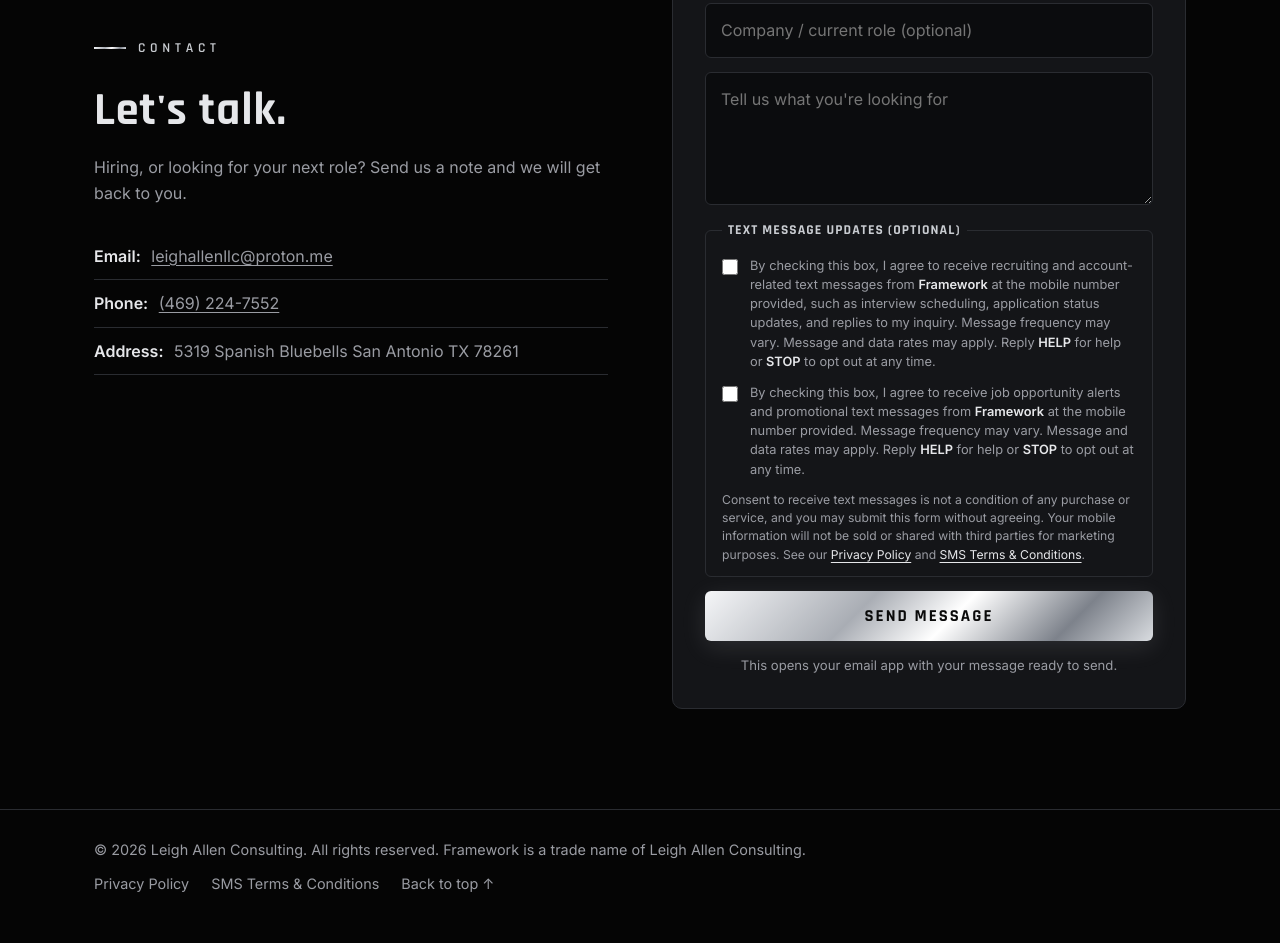
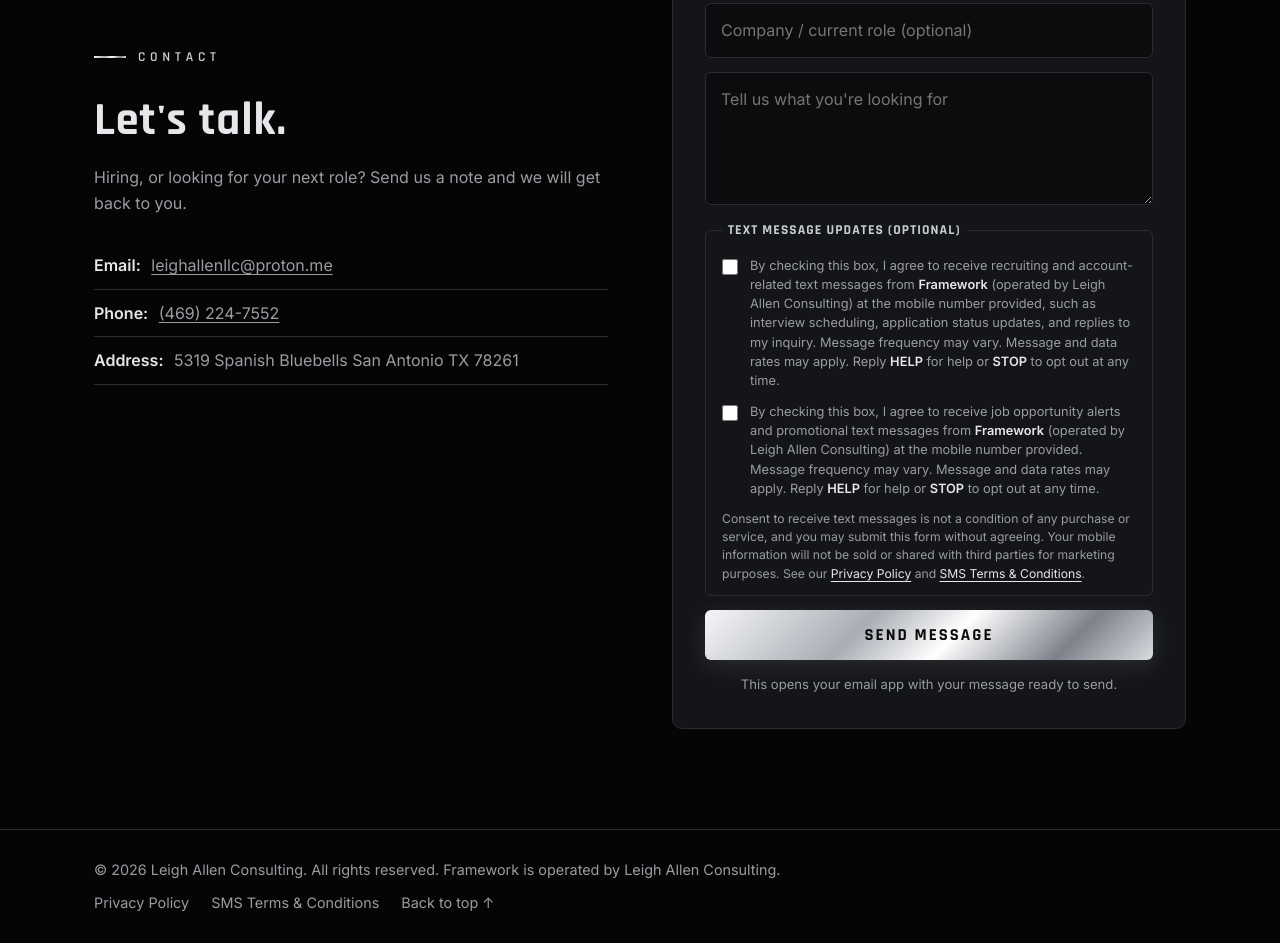
Before and after one commit to recruithopper-sites/framework, a plain HTML site: page index.html in a window 1280 px wide. Shown: the part 4212-5155 px from the top of the page. Drawn offline with Linux system fonts and the light colour scheme.

Commit message:
Set up Framework website at framework.sites.recruithopper.com [rh-site 1501a99b-97c6-4cc4-941c-a11d98800a6c] [refresh jeff-legal-1127]

```diff
--- a/index.html
+++ b/index.html
@@ -167,16 +167,16 @@
           <input type="text" name="company" placeholder="Company / current role (optional)">
           <textarea name="message" rows="4" placeholder="Tell us what you're looking for" required></textarea>
 
-          <!-- SMS opt-in (10DLC / A2P compliant): optional, unchecked by default, not required to submit -->
+          <!-- SMS opt-in (toll-free / A2P compliant): optional, unchecked by default, not required to submit -->
           <fieldset class="consent">
             <legend>Text message updates (optional)</legend>
             <label class="consent-item">
               <input type="checkbox" name="sms_consent_service" value="yes">
-              <span>By checking this box, I agree to receive recruiting and account-related text messages from <strong>Framework</strong> at the mobile number provided, such as interview scheduling, application status updates, and replies to my inquiry. Message frequency may vary. Message and data rates may apply. Reply <strong>HELP</strong> for help or <strong>STOP</strong> to opt out at any time.</span>
+              <span>By checking this box, I agree to receive recruiting and account-related text messages from <strong>Framework</strong> (operated by Leigh Allen Consulting) at the mobile number provided, such as interview scheduling, application status updates, and replies to my inquiry. Message frequency may vary. Message and data rates may apply. Reply <strong>HELP</strong> for help or <strong>STOP</strong> to opt out at any time.</span>
             </label>
             <label class="consent-item">
               <input type="checkbox" name="sms_consent_marketing" value="yes">
-              <span>By checking this box, I agree to receive job opportunity alerts and promotional text messages from <strong>Framework</strong> at the mobile number provided. Message frequency may vary. Message and data rates may apply. Reply <strong>HELP</strong> for help or <strong>STOP</strong> to opt out at any time.</span>
+              <span>By checking this box, I agree to receive job opportunity alerts and promotional text messages from <strong>Framework</strong> (operated by Leigh Allen Consulting) at the mobile number provided. Message frequency may vary. Message and data rates may apply. Reply <strong>HELP</strong> for help or <strong>STOP</strong> to opt out at any time.</span>
             </label>
             <p class="consent-note">Consent to receive text messages is not a condition of any purchase or service, and you may submit this form without agreeing. Your mobile information will not be sold or shared with third parties for marketing purposes. See our <a href="privacy.html">Privacy Policy</a> and <a href="terms.html">SMS Terms &amp; Conditions</a>.</p>
           </fieldset>
@@ -190,7 +190,7 @@
 
   <footer class="footer">
     <div class="container footer-inner">
-      <span>&copy; <span id="year"></span> <span class="js-legal-name">Leigh Allen Consulting</span>. All rights reserved. Framework is a trade name of Leigh Allen Consulting.</span>
+      <span>&copy; <span id="year"></span> <span class="js-legal-name">Leigh Allen Consulting</span>. All rights reserved. Framework is operated by Leigh Allen Consulting.</span>
       <nav class="footer-links">
         <a href="privacy.html">Privacy Policy</a>
         <a href="terms.html">SMS Terms &amp; Conditions</a>
--- a/script.js
+++ b/script.js
@@ -1,6 +1,6 @@
 // ===== Site settings: edit these to update business info across ALL pages =====
-// For 10DLC approval, legalName must match the legal business name registered
-// with The Campaign Registry (exactly as on your EIN / IRS paperwork).
+// For texting approval, legalName must match the legal business name on your
+// toll-free verification (exactly as on your EIN / IRS paperwork).
 const SITE = {
   legalName: "Leigh Allen Consulting",
   email: "leighallenllc@proton.me",
```
Also changed, not shown: privacy.html (+2 -2 lines), terms.html (+2 -2 lines), 2 other files.
